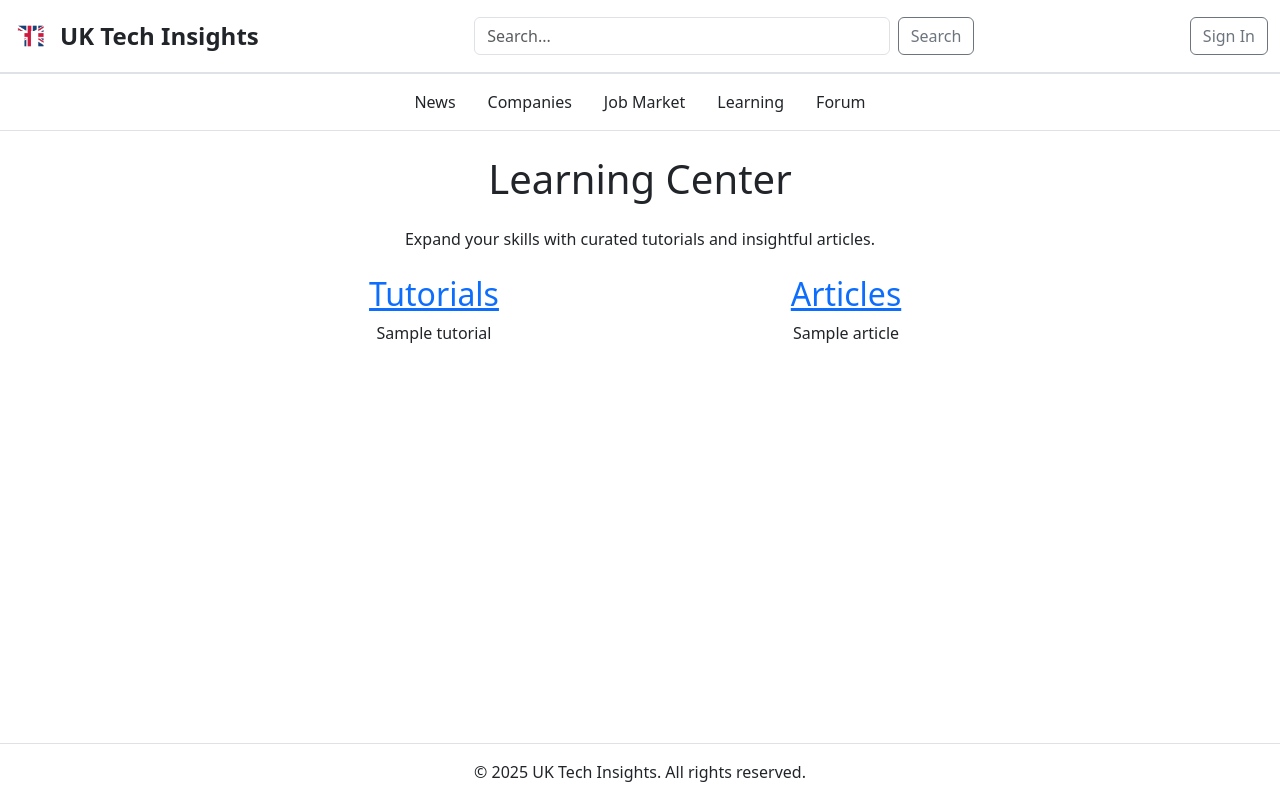
After one commit to Galchov/uk-tech-insights, a Django app: page /learning/ in a window 1280 px wide. The commit adds this page. Run offline with Django 5.2, Linux system fonts and the light colour scheme; tables that the repository leaves empty hold one stand-in row (values such as "Sample post"); some libraries are stand-ins or nearby versions.

Commit message:
:construction: feat: begin learning app development

```diff
--- /dev/null
+++ b/apps/learning/urls.py
@@ -0,0 +1,9 @@
+from django.urls import path
+from . import views
+
+
+app_name = 'learning'
+
+urlpatterns = [
+    path('', views.LearningHomeView.as_view(), name="home_page"),
+]
--- a/apps/learning/views.py
+++ b/apps/learning/views.py
@@ -1,3 +1,16 @@
 from django.shortcuts import render
+from django.views.generic import TemplateView
 
-# Create your views here.
+from .models import Article, Tutorial, TutorialCompletion
+
+
+class LearningHomeView(TemplateView):
+    template_name = 'learning/learning_home.html'
+
+    def get_context_data(self, **kwargs):
+        context = super().get_context_data(**kwargs)
+        context['tutorials'] = Tutorial.objects.filter(is_published=True)
+        context['articles'] = Article.objects.filter(is_published=True)
+        context['page_title'] = "Learning Center"
+        context['page_description'] = "Expand your skills with curated tutorials and insightful articles."
+        return context
--- a/config/urls.py
+++ b/config/urls.py
@@ -23,4 +23,5 @@ urlpatterns = [
     path('', include('apps.common.urls')),
     path('accounts/', include('apps.accounts.urls')),
     path('forum/', include('apps.forum.urls')),
+    path('learning/', include('apps.learning.urls')),
 ]
--- a/templates/common/base.html
+++ b/templates/common/base.html
@@ -43,7 +43,7 @@
                 <li class="nav-item"><a class="nav-link text-body" href="#">News</a></li>
                 <li class="nav-item"><a class="nav-link text-body" href="#">Companies</a></li>
                 <li class="nav-item"><a class="nav-link text-body" href="#">Job Market</a></li>
-                <li class="nav-item"><a class="nav-link text-body" href="#">Learning</a></li>
+                <li class="nav-item"><a class="nav-link text-body" href="{% url 'learning:home_page' %}">Learning</a></li>
                 <li class="nav-item"><a class="nav-link text-body" href="{% url 'forum:post_list' %}">Forum</a></li>
             </ul>
         </div>
--- /dev/null
+++ b/templates/learning/learning_home.html
@@ -0,0 +1,30 @@
+{% extends 'common/base.html' %}
+
+{% block title %}Learning | UK Tech Insights{% endblock %}
+
+{% block content %}
+<div class="mx-auto" style="max-width: 1000px;">
+    <h1 class="text-center mb-4">{{ page_title }}</h1>
+    <p class="text-center mb-4">{{ page_description }}</p>
+
+    <div class="row text-center">
+        <div class="col-md-6">
+            <h2><a href="#">Tutorials</a></h2>
+            {% for tutorial in tutorials %}
+                {{ tutorial.title }}
+            {% empty %}
+                <p>No tutorials yet.</p>
+            {% endfor %}
+        </div>
+
+        <div class="col-md-6">
+            <h2><a href="#">Articles</a></h2>
+            {% for article in articles %}
+                {{ article.title }}
+            {% empty %}
+                <p>No articles yet.</p>
+            {% endfor %}
+        </div>
+    </div>
+</div>
+{% endblock%}
```
